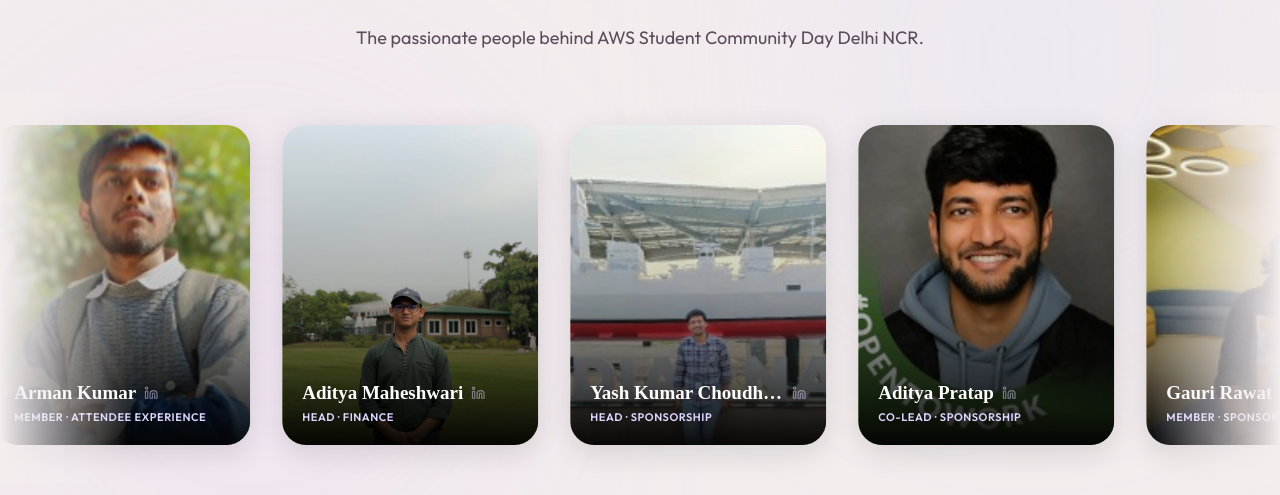
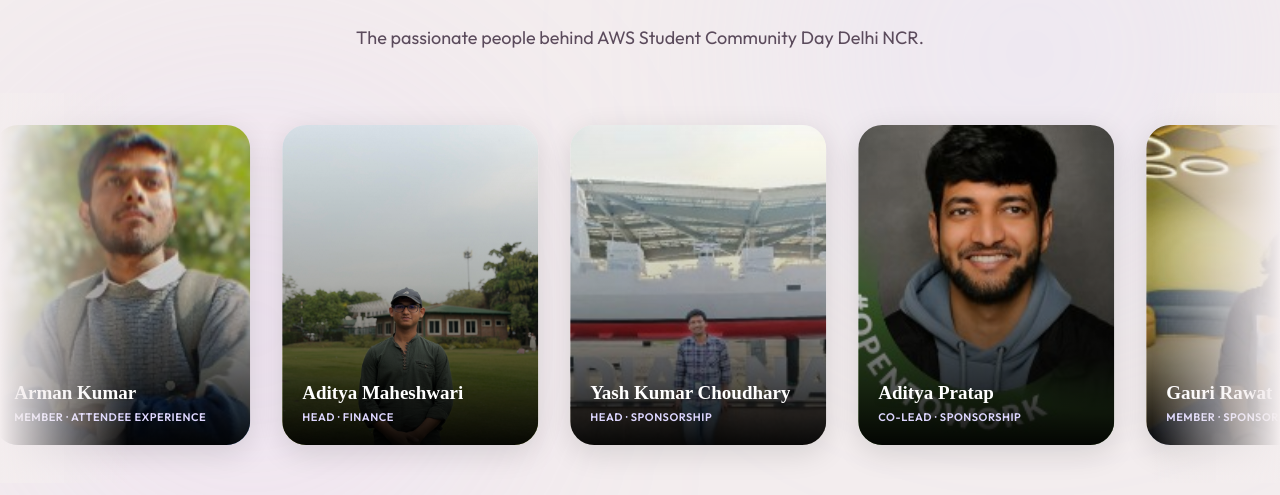
Before and after one commit to codecurser/aws, a React (Vite) app: page / in a window 1280 px wide. Shown: the part 6700-7195 px from the top of the page. Built offline with nearby package versions, Linux system fonts and the light colour scheme; a web font is replaced by a local one.

Commit message:
Update team map UI with Ambassador LinkedIn overlay and correct Dev image

```diff
--- a/src/components/Speakers.tsx
+++ b/src/components/Speakers.tsx
@@ -24,7 +24,7 @@ import imgAryanSharma      from '../assets/Aryan Sharma.png';
 import imgAbhishekGaur     from '../assets/Abhishek Gaur.jpeg';
 import imgAstutiPandey     from '../assets/Astuti pandey (2).jpeg';
 import imgSuhaniMitra      from '../assets/Suhani mitra.jpeg';
-import imgDevTyagi         from '../assets/1759052526445.jpg';
+import imgDevTyagi         from '../assets/dev.jpg';
 import imgGauriRawat       from '../assets/Gauri rawat.jpg';
 import imgAdityaPratap     from '../assets/aditya pratap.jpg';
 import imgArmanKumar       from '../assets/arman.jpg';
@@ -249,17 +249,25 @@ const TeamCard: React.FC<{ member: TeamMember }> = ({ member }) => {
                 </div>
             )}
 
-            {/* Dark scrim for readability */}
-            <div className="absolute inset-0 bg-gradient-to-t from-black/95 via-black/20 to-transparent pointer-events-none" />
+            {/* Campus Ambassador Style Overlay over the photo */}
+            <div className="absolute inset-0 bg-[#F3EDEE]/80 opacity-0 group-hover:opacity-100 transition-opacity flex items-center justify-center pointer-events-none z-0">
+                {member.linkedin && (
+                    <div className="text-[#0077B5] drop-shadow-lg scale-125 translate-y-[-15px] group-hover:translate-y-[-20px] transition-all duration-500">
+                        <Linkedin size={36} />
+                    </div>
+                )}
+            </div>
+
+            {/* Dark scrim for readability (kept on top so white text remains readable!) */}
+            <div className="absolute inset-0 bg-gradient-to-t from-black/95 via-black/20 to-transparent pointer-events-none z-10" />
 
             {/* Hover ring effect */}
-            <div className="absolute inset-0 rounded-3xl ring-0 group-hover:ring-2 ring-violet-400/60 transition-all duration-300 pointer-events-none" />
+            <div className="absolute inset-0 rounded-3xl ring-0 group-hover:ring-2 ring-violet-400/60 transition-all duration-300 pointer-events-none z-20" />
 
             {/* Info panel at bottom */}
-            <div className="absolute bottom-0 left-0 right-0 z-10 p-5 flex flex-col justify-end">
+            <div className="absolute bottom-0 left-0 right-0 z-30 p-5 flex flex-col justify-end">
                 <div className="flex items-center gap-2">
                     <p className="text-white font-display font-bold text-[19px] leading-tight drop-shadow-md truncate">{member.name}</p>
-                    {member.linkedin && <Linkedin className="w-3.5 h-3.5 text-violet-200 opacity-50 group-hover:opacity-100 group-hover:text-[#0077B5] transition-all flex-shrink-0" />}
                 </div>
                 <p className="text-violet-200 text-[11px] mt-1.5 font-semibold tracking-wider leading-tight line-clamp-2 uppercase">
                     {member.role}
```
Also changed, not shown: src/assets/dev.jpg (added).
